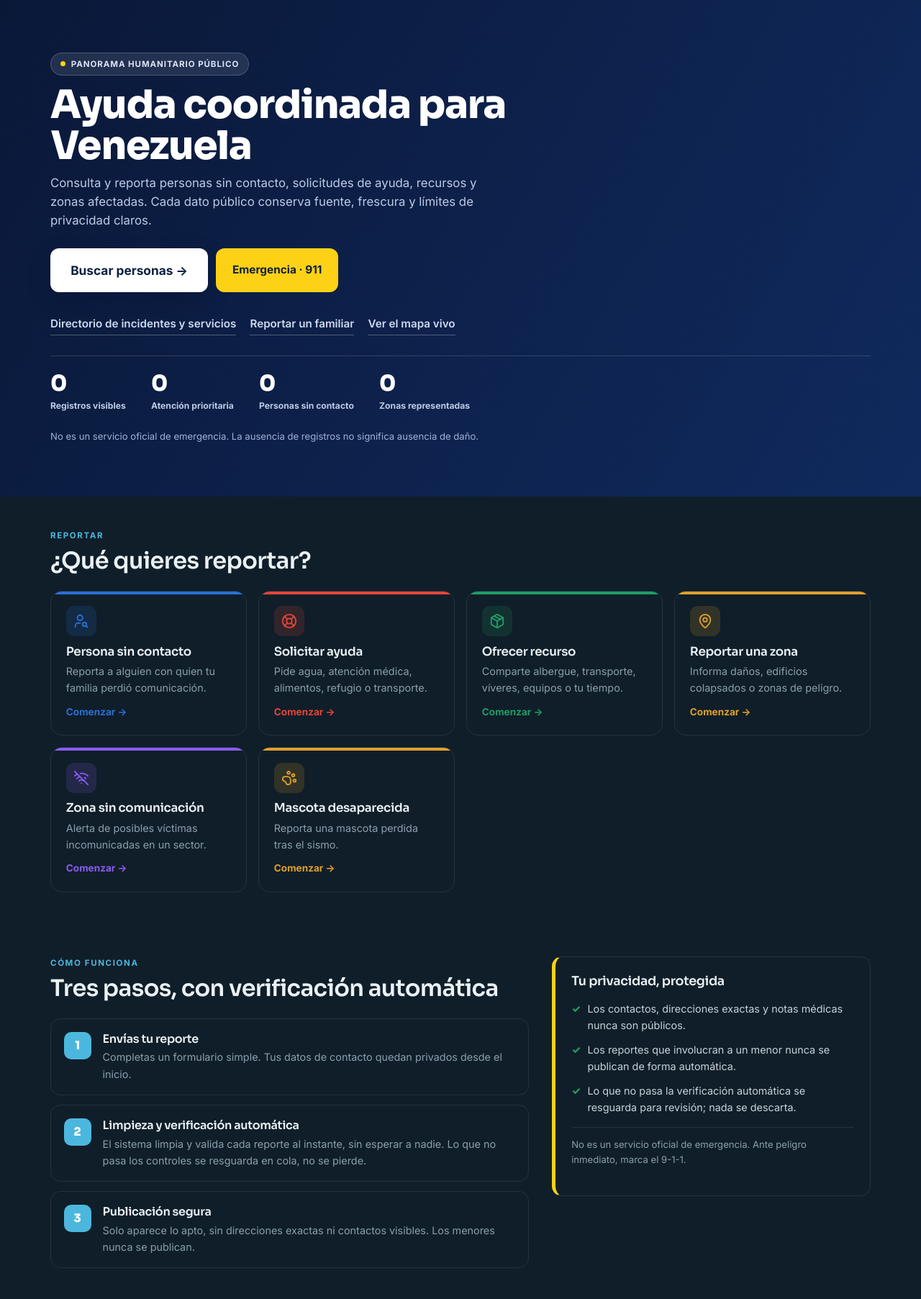
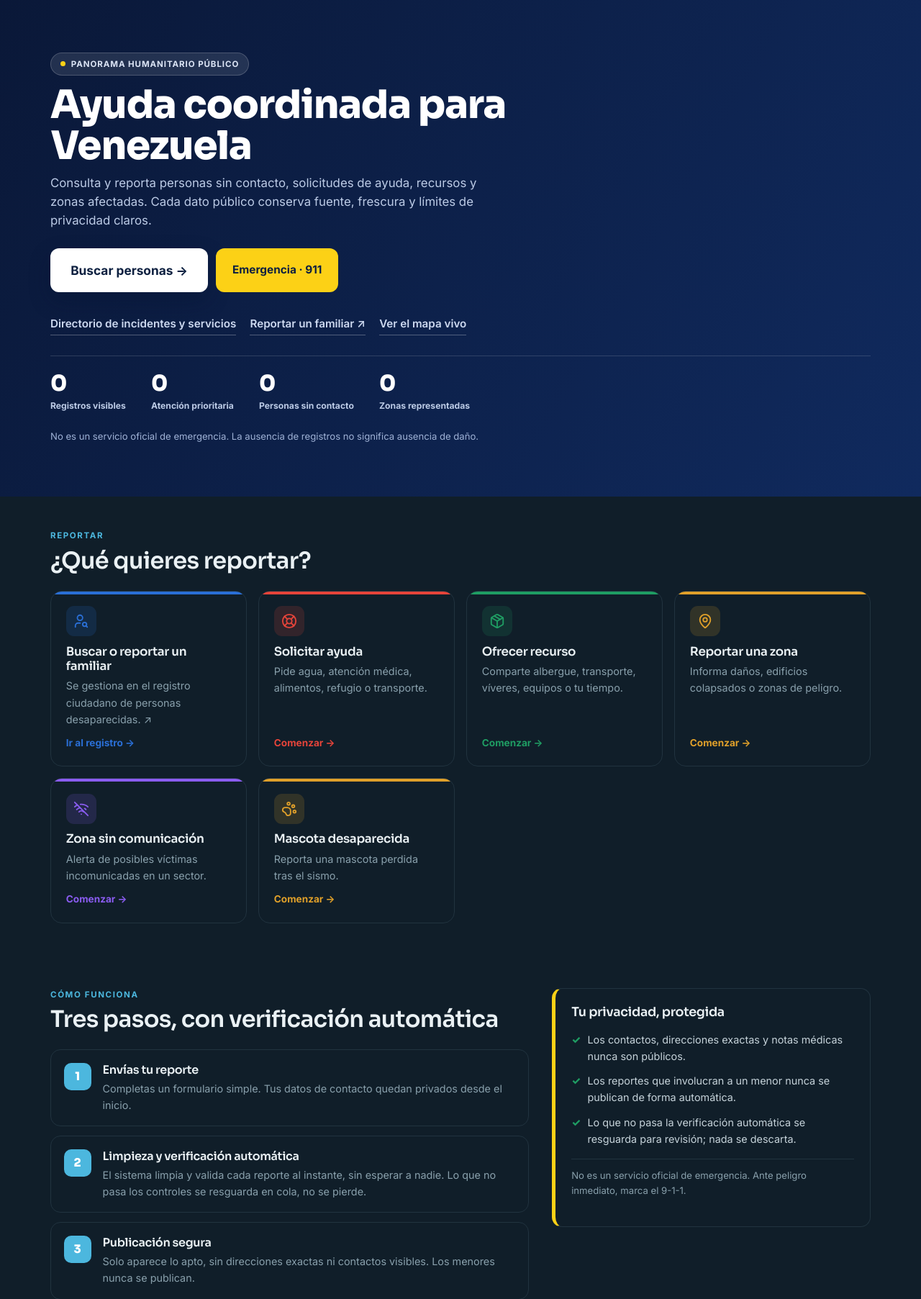
Before and after one commit to sibrianc/red-ayuda-venezuela, a Flask app: page / in a window 1280 px wide. Shown: the part 212-2017 px from the top of the page at 72% size. Run offline with Flask 3, Linux system fonts and the light colour scheme; data that the repository does not hold is empty.

Commit message:
feat(persons): derivar reporte de personas al registro ciudadano canónico
Existe un registro ciudadano grande y verificado para reportar/buscar desaparecidos
(desaparecidosterremotovenezuela.com, ~40k reportes, cobertura de prensa). Para no
fragmentar, dejamos de duplicar esa captura:

- Se retira el formulario propio de personas (/reportes/persona → 404); los CTA
  "Reportar un familiar" (home, contactos, coordinación, directorio) ahora derivan al
  registro canónico (enlace externo). Se añade el dominio verificado a registros oficiales.
- Nuestro valor sigue siendo agregar y presentar: el directorio de personas (búsqueda,
  ingesta de registros) y los demás formularios (ayuda, recurso, zona, sin-comunicación,
  mascotas) se mantienen intactos.
- La protección de menores del pipeline se conserva (test vía evaluate_intake).

Suite 126 verde.

Co-Authored-By: Claude Opus 4.8 <noreply@anthropic.com>

```diff
--- a/app/__init__.py
+++ b/app/__init__.py
@@ -694,11 +694,14 @@ def register_template_helpers(app: Flask) -> None:
 
     @app.context_processor
     def labels():
+        from app.services.operational import PERSON_REGISTRY_URL
+
         return {
             "report_type_labels": REPORT_TYPE_LABELS,
             "status_labels": STATUS_LABELS,
             "priority_labels": PRIORITY_LABELS,
             "verification_labels": VERIFICATION_LABELS,
+            "person_registry_url": PERSON_REGISTRY_URL,
         }
 
     @app.context_processor
--- a/app/i18n.py
+++ b/app/i18n.py
@@ -63,6 +63,9 @@ TRANSLATIONS: dict[str, dict[str, str]] = {
         "¿Qué quieres reportar?": "What do you want to report?",
         "Persona sin contacto": "Person out of contact",
         "Reporta a alguien con quien tu familia perdió comunicación.": "Report someone your family lost contact with.",
+        "Buscar o reportar un familiar": "Search or report a relative",
+        "Se gestiona en el registro ciudadano de personas desaparecidas.": "Handled at the citizen registry for missing persons.",
+        "Ir al registro →": "Go to the registry →",
         "Solicitar ayuda": "Request help",
         "Pide agua, atención médica, alimentos, refugio o transporte.": "Ask for water, medical care, food, shelter or transport.",
         "Ofrecer recurso": "Offer a resource",
--- a/app/services/operational.py
+++ b/app/services/operational.py
@@ -29,10 +29,15 @@ from app.models import (
 # privada). Los nombres viven en estas plataformas; aquí solo enlazamos para que familias
 # y rescatistas lleguen a ellas. A las plataformas ciudadanas se enlaza por búsqueda
 # (evita fijar una URL no verificada que pueda cambiar o suplantarse).
+# Registro ciudadano canónico para REPORTAR/buscar personas desaparecidas (verificado por
+# cobertura de prensa: El Nacional, CNN en Español, El Tiempo, El Colombiano…). Aquí no
+# duplicamos esa captura: derivamos a este registro y agregamos su información.
+PERSON_REGISTRY_URL = "https://desaparecidosterremotovenezuela.com/"
+
 OFFICIAL_REGISTRIES = [
     {"name": "Desaparecidos Terremoto Venezuela",
-     "detail": "Registro ciudadano de desaparecidos y localizados (~50.000 reportados)",
-     "url": "https://www.google.com/search?q=Desaparecidos+Terremoto+Venezuela"},
+     "detail": "Registro ciudadano (no oficial) para reportar y buscar personas: ~40.000 reportados, miles localizados",
+     "url": PERSON_REGISTRY_URL},
     {"name": "Venezuela Te Busca",
      "detail": "Registrar y buscar personas: nombre, edad, foto, última ubicación",
      "url": "https://www.google.com/search?q=%22Venezuela+Te+Busca%22+desaparecidos"},
--- a/app/templates/public/contacts.html
+++ b/app/templates/public/contacts.html
@@ -9,7 +9,7 @@
   <div class="rv-hero-actions">
     <a class="rv-btn rv-btn-emergency" href="tel:911">{{ _('Llamar al 9-1-1') }}</a>
     <a class="rv-btn rv-btn-light" href="{{ url_for('public.directory_people') }}">{{ _('Buscar a un familiar') }}</a>
-    <a class="rv-btn rv-btn-ghost" href="{{ url_for('reports.missing_person') }}">{{ _('Reportar un familiar') }}</a>
+    <a class="rv-btn rv-btn-ghost" href="{{ person_registry_url }}" target="_blank" rel="noopener">{{ _('Reportar un familiar') }} ↗</a>
   </div>
 {% endcall %}
 <section class="contacts-page">
--- a/app/templates/public/coordination.html
+++ b/app/templates/public/coordination.html
@@ -18,7 +18,7 @@
           <span><b>{{ "{:,}".format(localized_total).replace(",", ".") }}</b> localizados</span>
         </div>
         <div class="coord-actions">
-          <a class="btn btn-primary" href="{{ url_for('reports.missing_person') }}">Reportar un familiar</a>
+          <a class="btn btn-primary" href="{{ person_registry_url }}" target="_blank" rel="noopener">Reportar un familiar ↗</a>
           <a class="btn btn-outline-secondary" href="{{ url_for('public.directory_people') }}">Buscar en el directorio</a>
         </div>
       </article>
--- a/app/templates/public/directory_people.html
+++ b/app/templates/public/directory_people.html
@@ -21,7 +21,7 @@
         {% if estado == 'missing' and figure_missing %}<p class="dir-figure-context">{{ _('Cifra oficial reportada:') }} <strong>{{ "{:,}".format(figure_missing.value).replace(",", ".") }}</strong> ({{ figure_missing.source_name }}).</p>{% endif %}
         {% if estado == 'deceased' and figure_dead %}<p class="dir-figure-context">{{ _('Cifra oficial reportada:') }} <strong>{{ "{:,}".format(figure_dead.value).replace(",", ".") }}</strong> ({{ figure_dead.source_name }}). {{ _('Solo se listan nombres ya publicados por fuentes identificadas.') }}</p>{% endif %}
       </div>
-      <a class="btn btn-primary" href="{{ url_for('reports.missing_person') }}">{{ _('Reportar un familiar') }}</a>
+      <a class="btn btn-primary" href="{{ person_registry_url }}" target="_blank" rel="noopener">{{ _('Reportar un familiar') }} ↗</a>
     </div>
 
     <div class="dir-chips" role="group" aria-label="{{ _('Personas') }}">
--- a/app/templates/public/home.html
+++ b/app/templates/public/home.html
@@ -21,7 +21,7 @@
       </div>
       <nav class="rv-hero-sub" aria-label="{{ _('Directorio de incidentes y servicios') }}">
         <a href="{{ url_for('public.directory') }}">{{ _('Directorio de incidentes y servicios') }}</a>
-        <a href="{{ url_for('reports.missing_person') }}">{{ _('Reportar un familiar') }}</a>
+        <a href="{{ person_registry_url }}" target="_blank" rel="noopener">{{ _('Reportar un familiar') }} ↗</a>
         <a href="{{ url_for('map.index') }}">{{ _('Ver el mapa vivo') }}</a>
       </nav>
       <dl class="rv-stats">
@@ -38,11 +38,11 @@
     <p class="rv-kicker">{{ _('Reportar') }}</p>
     <h2 class="rv-h2" id="rv-actions-title">{{ _('¿Qué quieres reportar?') }}</h2>
     <div class="rv-action-grid">
-      <a class="rv-card rv-c-persona" href="{{ url_for('reports.missing_person') }}">
+      <a class="rv-card rv-c-persona" href="{{ person_registry_url }}" target="_blank" rel="noopener">
         <span class="rv-ic" aria-hidden="true">{{ icon('user-search') }}</span>
-        <h3>{{ _('Persona sin contacto') }}</h3>
-        <p>{{ _('Reporta a alguien con quien tu familia perdió comunicación.') }}</p>
-        <span class="rv-go">{{ _('Comenzar →') }}</span>
+        <h3>{{ _('Buscar o reportar un familiar') }}</h3>
+        <p>{{ _('Se gestiona en el registro ciudadano de personas desaparecidas.') }} ↗</p>
+        <span class="rv-go">{{ _('Ir al registro →') }}</span>
       </a>
       <a class="rv-card rv-c-ayuda" href="{{ url_for('reports.help_request') }}">
         <span class="rv-ic" aria-hidden="true">{{ icon('life-buoy') }}</span>
```
Also changed, not shown: app/reports/routes.py (+3 -23 lines), tests/test_public.py (+15 -30 lines).
